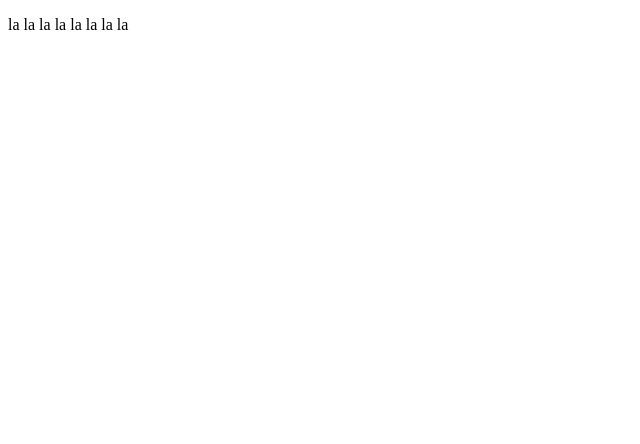
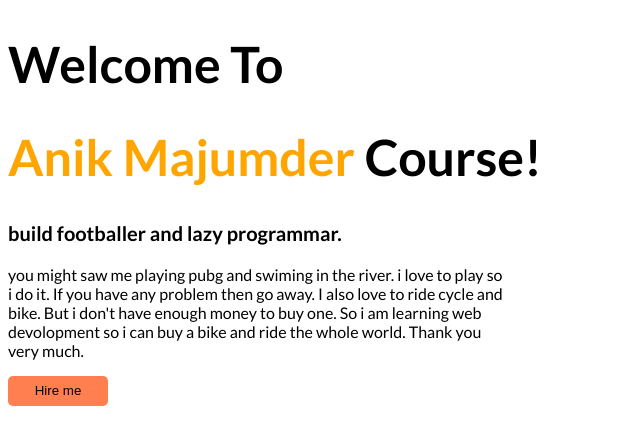
Before and after one commit to Anik-Majumder/devoloper-portfolio, a plain HTML site: page index.html in a window 1280 px wide. Shown: the whole page, without its empty margins (0-640 px from the left). Drawn offline with Linux system fonts and the light colour scheme.

Commit message:
second commit

```diff
--- a/index.html
+++ b/index.html
@@ -5,9 +5,28 @@
     <meta http-equiv="X-UA-Compatible" content="IE=edge" />
     <meta name="viewport" content="width=device-width, initial-scale=1.0" />
     <title>anik protfolio</title>
+    <link rel="preconnect" href="https://fonts.googleapis.com" />
+    <link rel="preconnect" href="https://fonts.gstatic.com" crossorigin />
+    <link
+      href="https://fonts.googleapis.com/css2?family=Lato:ital,wght@0,100;0,300;0,400;0,700;0,900;1,100;1,300;1,400;1,700;1,900&display=swap"
+      rel="stylesheet"
+    />
     <link rel="stylesheet" href="style.css" />
   </head>
   <body>
-    <p>la la la la la la la la</p>
+    <h1>Welcome To</h1>
+    <h1><span class="head-color">Anik Majumder</span> Course!</h1>
+
+    <h3>build footballer and lazy programmar.</h3>
+
+    <p>
+      you might saw me playing pubg and swiming in the river. i love to play so
+      i do it. If you have any problem then go away. I also love to ride cycle
+      and bike. But i don't have enough money to buy one. So i am learning web
+      devolopment so i can buy a bike and ride the whole world. Thank you very
+      much.
+    </p>
+
+    <button>Hire me</button>
   </body>
 </html>
--- a/style.css
+++ b/style.css
@@ -0,0 +1,26 @@
+body {
+  font-family: "Lato", sans-serif;
+}
+h1 {
+  font-size: 50px;
+}
+.head-color {
+  color: orange;
+}
+
+body h3 {
+  font-size: 20px;
+  font-weight: 600;
+}
+
+body p {
+  width: 500px;
+}
+
+button {
+  width: 100px;
+  height: 30px;
+  border: none;
+  background-color: rgb(255, 127, 80);
+  border-radius: 5px;
+}
```
